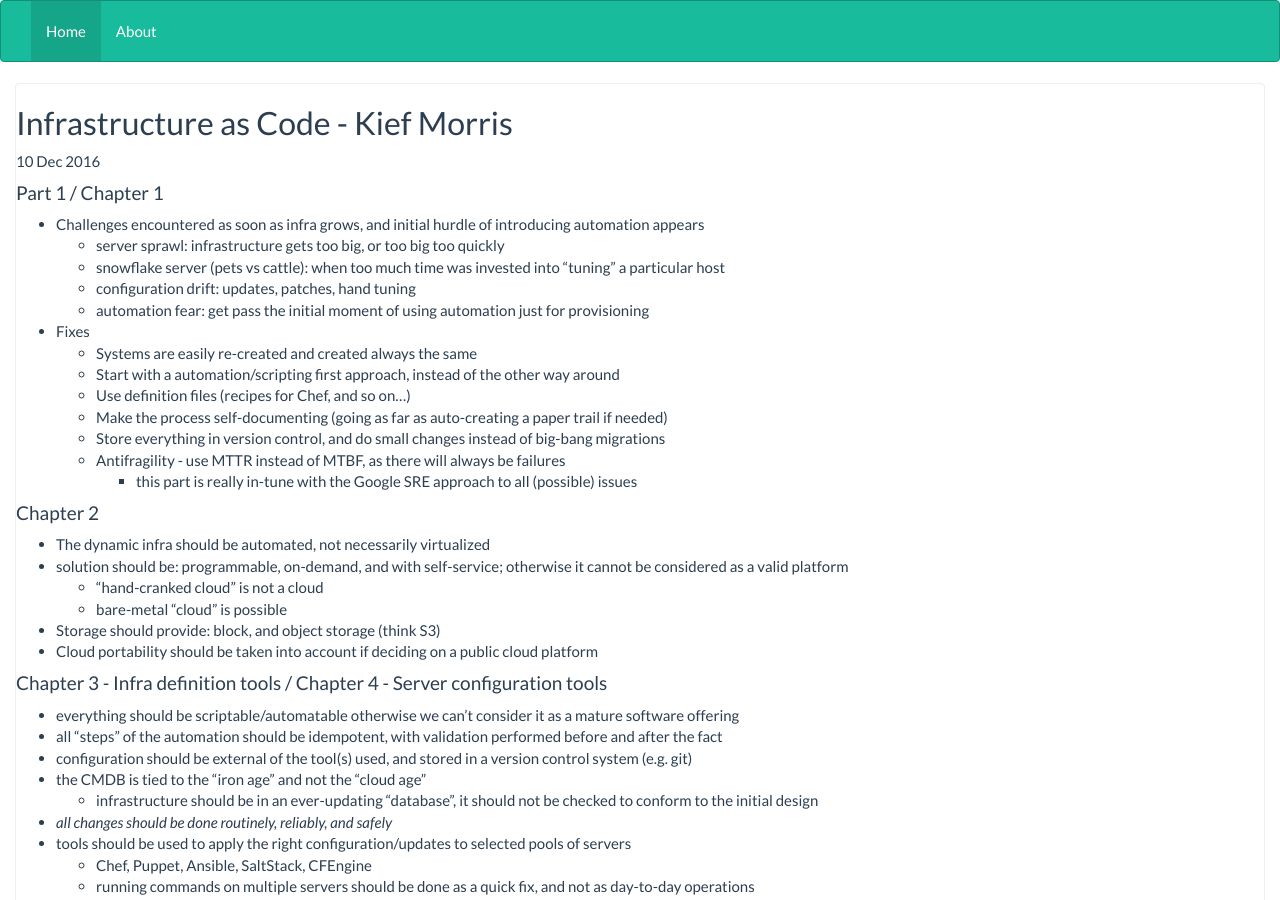
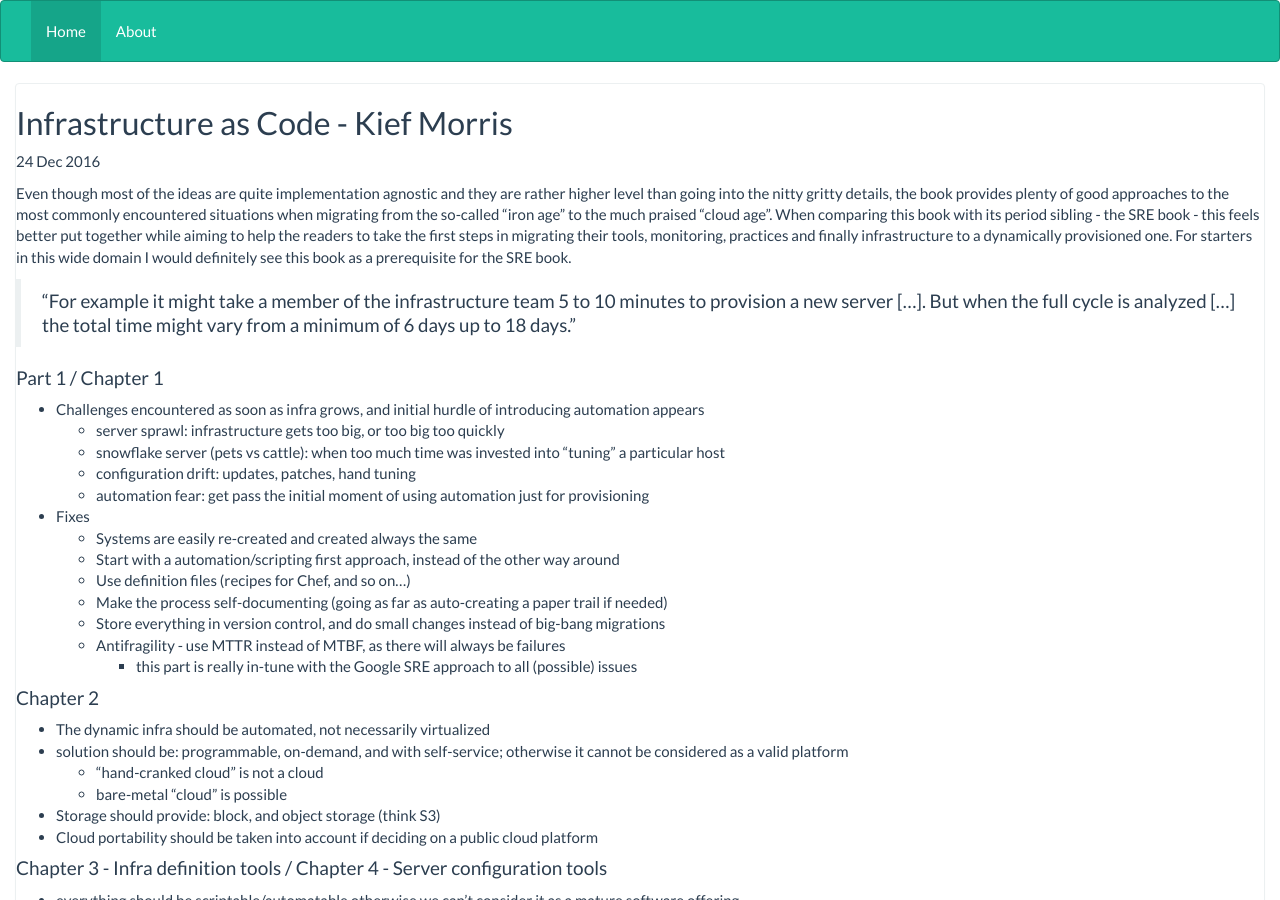
Before and after one commit to vergiliu/vergiliu.github.io, a Jekyll site: the page built from _posts/2016-12-31-iac.md, in a window 1280 px wide and 900 px high. Built offline with Jekyll 4.4.1, drawn with Linux system fonts in a browser that asks for light colours.

Commit message:
updated SRE review, updated IaC finished date

```diff
--- a/_posts/2016-12-31-iac.md
+++ b/_posts/2016-12-31-iac.md
@@ -1,11 +1,17 @@
 ---
 layout: post
 title: "Infrastructure as Code - Kief Morris"
-date: 2016-12-10 22:22:22
+date: 2016-12-24 22:22:22
 categories: [books, reviews]
 tags: [books, reviews, 2016]
-rating: TBD
+rating: 4
 ---
+
+Even though most of the ideas are quite implementation agnostic and they are rather higher level than going into the nitty gritty details, the book provides plenty of good approaches to the most commonly encountered situations when migrating from the so-called "iron age" to the much praised "cloud age".
+When comparing this book with its period sibling - the SRE book - this feels better put together while aiming to help the readers to take the first steps in migrating their tools, monitoring, practices and finally infrastructure to a dynamically provisioned one.
+For starters in this wide domain I would definitely see this book as a prerequisite for the SRE book.
+
+> "For example it might take a member of the infrastructure team 5 to 10 minutes to provision a new server [...]. But when the full cycle is analyzed [...] the total time might vary from a minimum of 6 days up to 18 days."
 
 #### Part 1 / Chapter 1
 - Challenges encountered as soon as infra grows, and initial hurdle of introducing automation appears
```
Also changed, not shown: _posts/2016-09-30-sre.md (+8 -2 lines).
